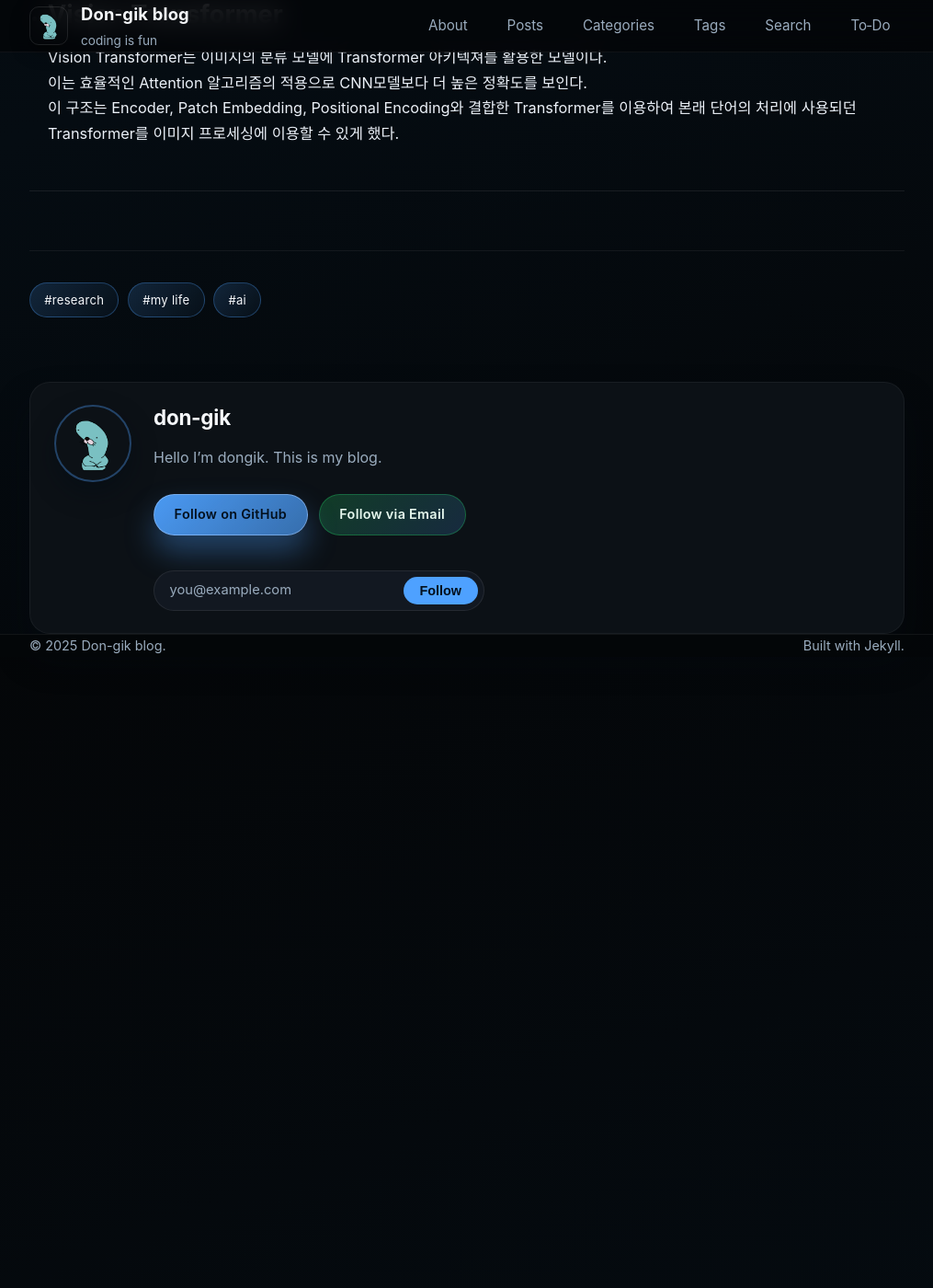
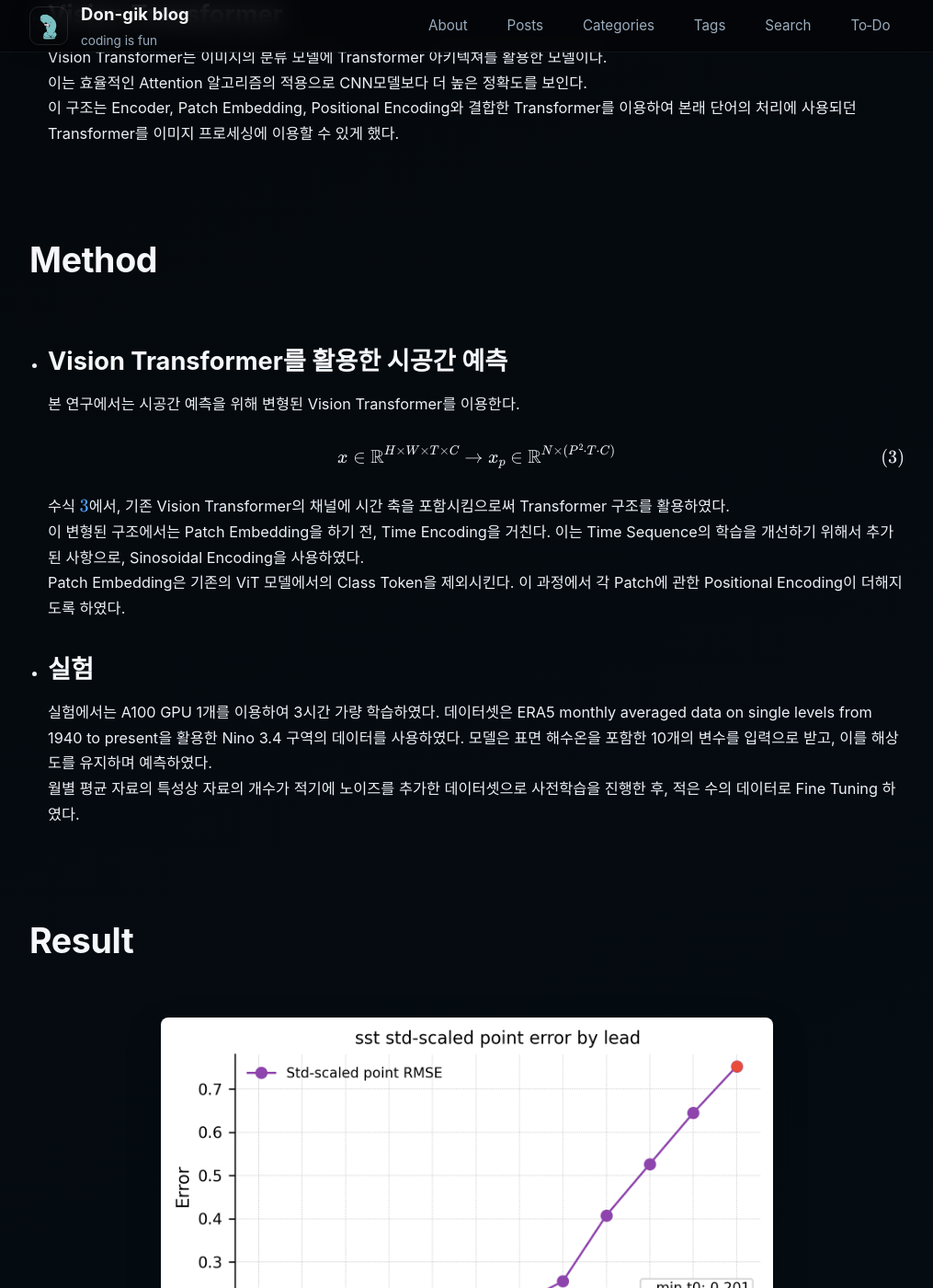
Before and after one commit to don-gik/don-gik.github.io, a Jekyll site: the page built from _posts/2025-11-17-myrande.md, in a window 1280 px wide and 1400 px high, scrolled down 1257 px. Shown: the whole window at 92% size, without its empty margins (132-1147 px from the left). Built offline with Jekyll 4.4.1, drawn with Linux system fonts in a browser that asks for light colours; before the commit the page ends 1971 px from its top, so only the background shows below that; some of the changed text lies outside the part shown.

Commit message:
My RandE poster v2 updated

```diff
--- a/_posts/2025-11-17-myrande.md
+++ b/_posts/2025-11-17-myrande.md
@@ -74,3 +74,66 @@ toc: false
     이는 효율적인 Attention 알고리즘의 적용으로 CNN모델보다 더 높은 정확도를 보인다.
 
     이 구조는 Encoder, Patch Embedding, Positional Encoding와 결합한 Transformer를 이용하여 본래 단어의 처리에 사용되던 Transformer를 이미지 프로세싱에 이용할 수 있게 했다.
+
+<br>
+
+# Method
+
+*   ## Vision Transformer를 활용한 시공간 예측
+
+    본 연구에서는 시공간 예측을 위해 변형된 Vision Transformer를 이용한다.
+
+    <br>
+
+    $\begin{equation}
+        x \in \mathbb{R}^{H \times W \times T \times C} \rightarrow x_p \in \mathbb{R}^{N \times (P^2 \cdot T \cdot C)} \label{eq3}
+    \end{equation}$
+
+    <br>
+
+    수식 $\ref{eq3}$에서, 기존 Vision Transformer의 채널에 시간 축을 포함시킴으로써 Transformer 구조를 활용하였다.
+
+    이 변형된 구조에서는 Patch Embedding을 하기 전, Time Encoding을 거친다. 이는 Time Sequence의 학습을 개선하기 위해서 추가된 사항으로, Sinosoidal Encoding을 사용하였다.
+
+    Patch Embedding은 기존의 ViT 모델에서의 Class Token을 제외시킨다. 이 과정에서 각 Patch에 관한 Positional Encoding이 더해지도록 하였다.
+
+* ## 실험
+
+    실험에서는 A100 GPU 1개를 이용하여 3시간 가량 학습하였다. 데이터셋은 ERA5 monthly averaged data on single levels from 1940 to present을 활용한 Nino 3.4 구역의 데이터를 사용하였다. 모델은 표면 해수온을 포함한 10개의 변수를 입력으로 받고, 이를 해상도를 유지하며 예측하였다.
+
+    월별 평균 자료의 특성상 자료의 개수가 적기에 노이즈를 추가한 데이터셋으로 사전학습을 진행한 후, 적은 수의 데이터로 Fine Tuning 하였다.
+
+<br>
+
+# Result
+
+<figure class="align-center" align="center">
+    <img src="{{ 'assets/images/2025-11-17-research/model-_sst_lead_point_error_physical.png' | relative_url }}"
+    loading="lazy" decoding="async"
+    style="max-width:70%; height:auto; border-radius:8px;">
+    <figcaption>fig 1. 표면 해수온 장기예측의 오차</figcaption>
+</figure>
+
+fig. 1에서, 모델은 1년 예측에서 $0.753°C$의 RMSE 오차를 보였다. 월별 평균이 아닌 Nino Index에서는 오차가 평균되므로 RMSE 값은 $\sqrt{3}$으로 나눈 값인 $0.435°C$의 RMSE 오차를 보일 것으로 기대할 수 있다. 이는 선행연구인 Temporal Convolutional Networks의 오차인 $0.5142°C$보다 개선된 값이다.
+
+<figure class="align-center" align="center">
+    <img src="{{ 'assets/images/2025-11-17-research/model-_random_physical_sample.png' | relative_url }}"
+    loading="lazy" decoding="async"
+    style="max-width:70%; height:auto; border-radius:8px;">
+    <figcaption>fig 2. 표면 해수온 1달 예측의 시각화</figcaption>
+</figure>
+
+본 연구의 모델은 각 변수를 2차원 해상도로 예측하기 때문에 이를 시각화하고 이를 분석할 수 있다. fig 2.에서, 모델이 1달 예측에서는 우수한 성능을 보임을 알 수 있다.
+
+<figure class="align-center" align="center">
+    <img src="{{ 'assets/images/2025-11-17-research/model-_per_var_errors_normalized.png' | relative_url }}"
+    loading="lazy" decoding="async"
+    style="max-width:70%; height:auto; border-radius:8px;">
+    <figcaption>fig 3. 정규화된 각 변수의 오차</figcaption>
+</figure>
+
+fig 3.에서는 정규화된 상태에서 각 변수의 오차를 보여준다. 이는 본래 $483056 J \cdot m^{-2}$, $57.5 Pa$, $57.4 Pa$, $0.71 m/s^{2}$, $0.59 m/s^{2}$, $0.55 m/s^{2}$, $0.49 m/s^{2}$, $0.38 °C$, $0.26 °C$, $0.22 °C$의 RMSE 오차이다.
+
+<br>
+
+추후의 연구에서 이 모델이 예측을 할 때 어느 부분을 바라보는 경향성이 있는지 알아볼 수 있다. 이는 해당 모델이 Attentioㅜ
```
